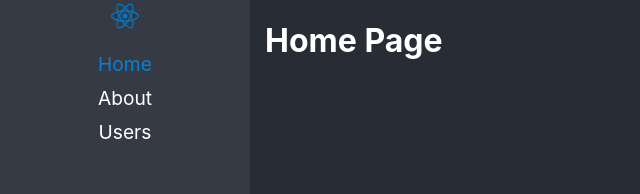
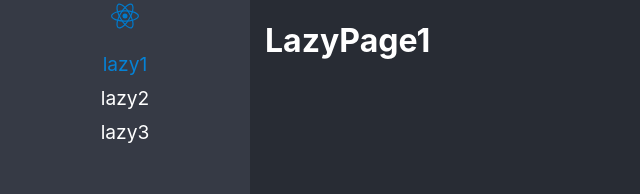
Before and after one commit to lemcok/react-adv, a React (Vite) app: page /lazy1 in a window 1280 px wide. Before the commit this address led to /home. Shown: the top 194 px of the page, without its empty margins (0-640 px from the left). Built offline with nearby package versions, Linux system fonts and the light colour scheme.

Commit message:
Componentes Lazy agregados

```diff
--- /dev/null
+++ b/src/01-lazyload/pages/LazyPage1.tsx
@@ -0,0 +1,6 @@
+
+export const LazyPage1 = () => {
+  return (
+      <h1>LazyPage1</h1>
+  )
+}
--- /dev/null
+++ b/src/01-lazyload/pages/LazyPage2.tsx
@@ -0,0 +1,6 @@
+
+export const LazyPage2 = () => {
+  return (
+      <h1>LazyPage2</h1>
+  )
+}
--- /dev/null
+++ b/src/01-lazyload/pages/LazyPage3.tsx
@@ -0,0 +1,6 @@
+
+export const LazyPage3 = () => {
+  return (
+      <h1>LazyPage3</h1>
+  )
+}
--- /dev/null
+++ b/src/01-lazyload/pages/index.ts
@@ -0,0 +1,3 @@
+export { LazyPage1 } from "./LazyPage1";
+export { LazyPage2 } from "./LazyPage2";
+export { LazyPage3 } from "./LazyPage3";
--- a/src/index.css
+++ b/src/index.css
@@ -49,5 +49,5 @@
 
 .nav-active {
   color: #0582d6;
-  transition: all .3s ease-out;
+  transition: all .15s ease-out;
 }
--- a/src/routes/Navigation.tsx
+++ b/src/routes/Navigation.tsx
@@ -1,4 +1,5 @@
 import { BrowserRouter, Routes, Route, NavLink, Navigate } from "react-router-dom"
+import { LazyPage1, LazyPage2, LazyPage3 } from "../01-lazyload/pages"
 import logo from '../assets/reactts.svg'
 
 export const Navigation = () => {
@@ -9,23 +10,23 @@
           <img src={logo} alt="logo" />
           <ul>
             <li>
-              <NavLink to={'/home'} className={ ({ isActive }) => isActive ? 'nav-active' : '' }>Home</NavLink>
+              <NavLink to={'/lazy1'} className={ ({ isActive }) => isActive ? 'nav-active' : '' }>lazy1</NavLink>
             </li>
             <li>
-              <NavLink to={'/about'} className={ ({ isActive }) => isActive ? 'nav-active' : '' }>About</NavLink>
+              <NavLink to={'/lazy2'} className={ ({ isActive }) => isActive ? 'nav-active' : '' }>lazy2</NavLink>
             </li>
             <li>
-              <NavLink to={'/users'} className={ ({ isActive }) => isActive ? 'nav-active' : '' }>Users</NavLink>
+              <NavLink to={'/lazy3'} className={ ({ isActive }) => isActive ? 'nav-active' : '' }>lazy3</NavLink>
             </li>
           </ul>
         </nav>
 
         <Routes>
-          <Route path="about" element={ <h1>About Page</h1> }/>
-          <Route path="users" element={ <h1>Users Page</h1> }/>
-          <Route path="home" element={ <h1>Home Page</h1> }/>
+          <Route path="lazy1" element={ <LazyPage1 /> }/>
+          <Route path="lazy2" element={ <LazyPage2 /> }/>
+          <Route path="lazy3" element={ <LazyPage3 /> }/>
 
-          <Route path="/*" element={ <Navigate to={'/home'} replace/> }/>
+          <Route path="/*" element={ <Navigate to={'/lazy1'} replace/> }/>
         </Routes>
 
       </div>
```
